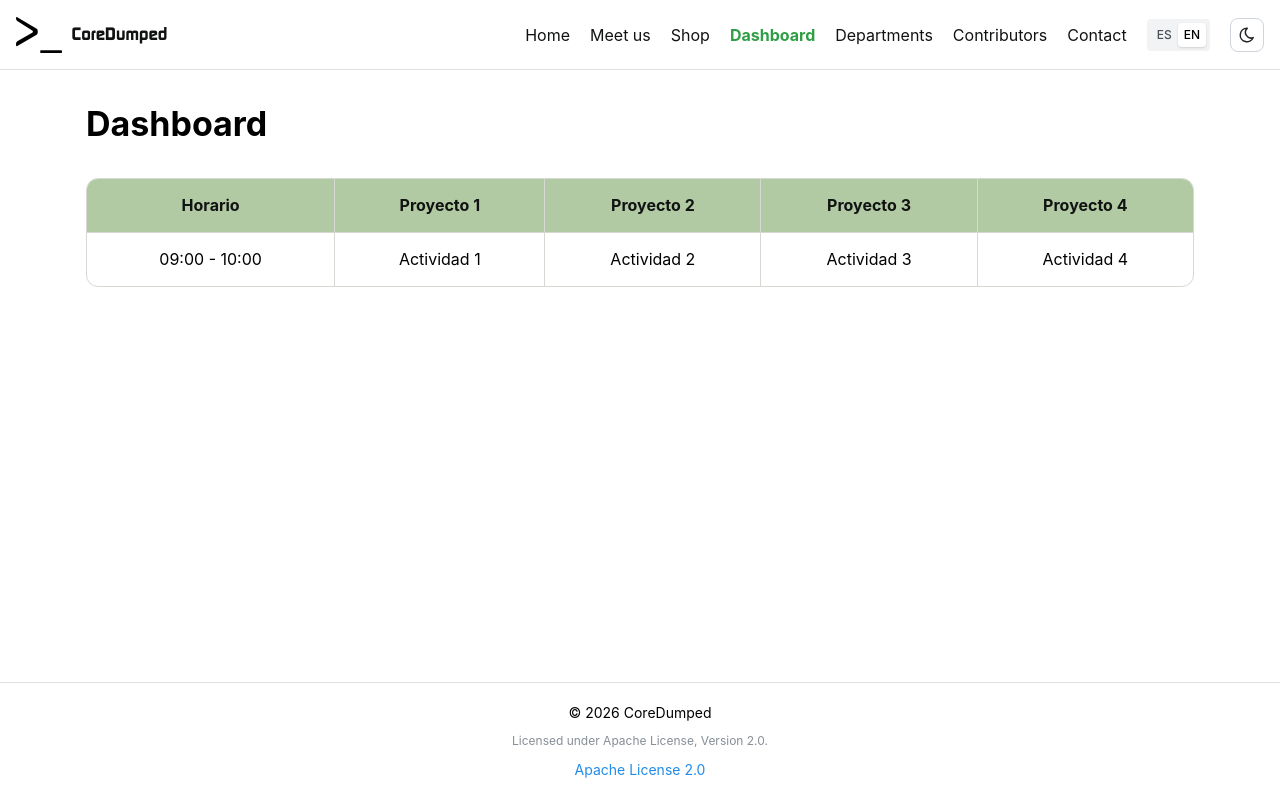
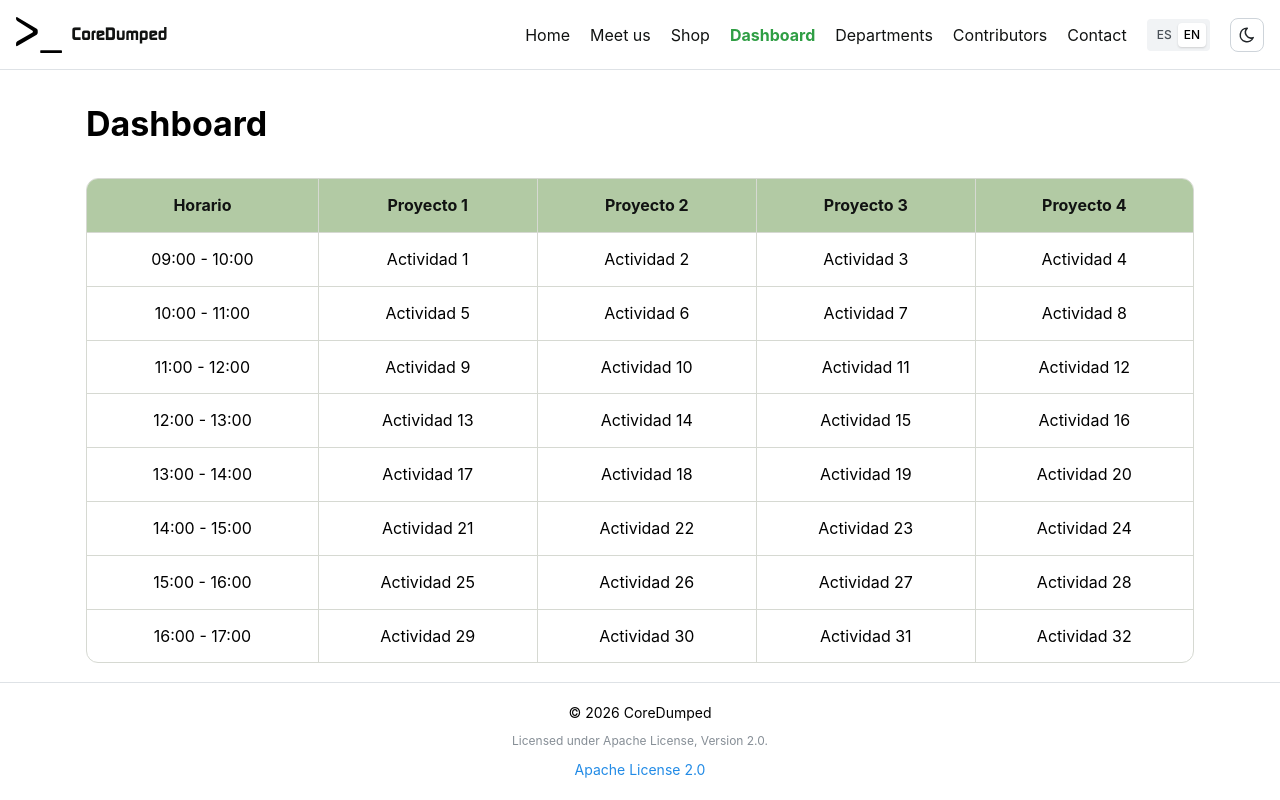
Before and after one commit to CoreDumped-ETSISI/2026-website, a React (Vite) app: page /tablon in a window 1280 px wide. Built offline with nearby package versions, Linux system fonts and the light colour scheme.

Commit message:
un poco de dinamismo en la parte del tablón

```diff
--- a/src/pages/Tablon/Tablon.jsx
+++ b/src/pages/Tablon/Tablon.jsx
@@ -4,7 +4,7 @@ import "../../styles/tablon/Tablon.css";
 
 function Tablon() {
     const projects = ["Proyecto 1", "Proyecto 2", "Proyecto 3", "Proyecto 4"];
-    const activities = ["Actividad 1", "Actividad 2", "Actividad 3", "Actividad 4"];
+    const activities = [["Actividad 1", "Actividad 2", "Actividad 3", "Actividad 4"], ["Actividad 5", "Actividad 6", "Actividad 7", "Actividad 8"], ["Actividad 9", "Actividad 10", "Actividad 11", "Actividad 12"], ["Actividad 13", "Actividad 14", "Actividad 15", "Actividad 16"], ["Actividad 17", "Actividad 18", "Actividad 19", "Actividad 20"], ["Actividad 21", "Actividad 22", "Actividad 23", "Actividad 24"], ["Actividad 25", "Actividad 26", "Actividad 27", "Actividad 28"], ["Actividad 29", "Actividad 30", "Actividad 31", "Actividad 32"]];
     const hours = ["09:00 - 10:00", "10:00 - 11:00", "11:00 - 12:00", "12:00 - 13:00", "13:00 - 14:00", "14:00 - 15:00", "15:00 - 16:00", "16:00 - 17:00"];
     return (
         <div className="tablon-page">
@@ -24,12 +24,16 @@ function Tablon() {
                             </tr>
                         </thead>
                         <tbody>
-                            <tr>
-                                <td>{hours[0]}</td>
-                                {activities.map((activity, index) => (
-                                    <td key={index}>{activity}</td>
-                                ))}
-                            </tr>
+                            {
+                                hours.map((hour, i) => (
+                                    <tr key={i}>
+                                        <td>{hour}</td>
+                                        {activities[i].map((activity, index) => (
+                                            <td key={index}>{activity}</td>
+                                        ))}
+                                    </tr>
+                                ))
+                            }
                         </tbody>
                     </table>
                 </div>
```
